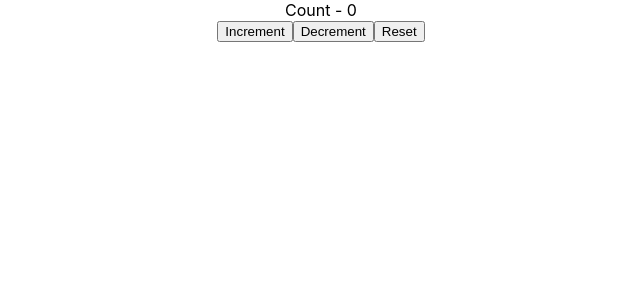
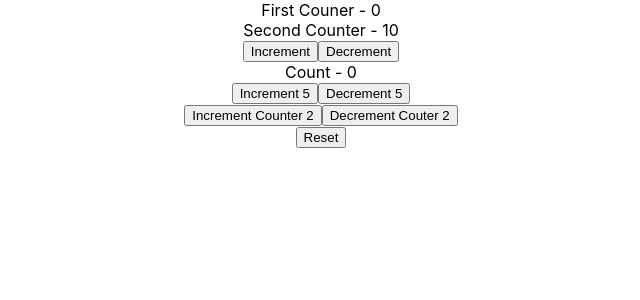
Before and after one commit to esleyms/Base-React, a React (Create React App) app: page / in a window 1280 px wide. Shown: the top 300 px of the page, without its empty margins (319-959 px from the left). Built offline with nearby package versions, Linux system fonts and the light colour scheme.

Commit message:
63 _ 20 - useReducer (complex state & action)

```diff
--- a/src/App.js
+++ b/src/App.js
@@ -1,13 +1,15 @@
 import React, { Component } from 'react';
 import './App.css';
-import CounterOne from './Components/CounterOne';
+//import CounterOne from './Components/CounterOne';
+import CounterTwo from './Components/CounterTwo';
 
 
 class App extends Component {
   render() {
     return (
       <div className="App">
-       <CounterOne/>
+       {/*<CounterOne/>*/}
+       <CounterTwo/>
       </div>
     );
   }
--- /dev/null
+++ b/src/Components/CounterTwo.js
@@ -0,0 +1,56 @@
+import React, { useReducer } from "react";
+
+const initialSate = {
+  firstCounter: 0,
+  secondCounter: 10
+};
+const reducer = (state, action) => {
+  switch (action.type) {
+    case "increment":
+      return { ...state, firstCounter: state.firstCounter + action.value };
+    case "decrement":
+      return { ...state, firstCounter: state.firstCounter - action.value };
+    case "increment2":
+      return { ...state, secondCounter: state.secondCounter + action.value };
+    case "decrement2":
+      return { ...state, secondCounter: state.secondCounter - action.value };
+    case "reset":
+      return initialSate;
+    default:
+      return state;
+  }
+};
+
+function CounterTwo() {
+  const [count, dispatch] = useReducer(reducer, initialSate);
+  return (
+    <div>
+      <div>First Couner - {count.firstCounter}</div>
+      <div>Second Counter - {count.secondCounter}</div>
+      <button onClick={() => dispatch({ type: "increment", value: 1 })}>
+        Increment
+      </button>
+      <button onClick={() => dispatch({ type: "decrement", value: 1 })}>
+        Decrement
+      </button>
+      <div>Count - {count.firstCounter}</div>
+      <button onClick={() => dispatch({ type: "increment", value: 5 })}>
+        Increment 5
+      </button>
+      <button onClick={() => dispatch({ type: "decrement", value: 5 })}>
+        Decrement 5
+      </button>
+      <div>
+      <button onClick={() => dispatch({ type: "increment2", value: 1 })}>
+        Increment Counter 2
+      </button>
+      <button onClick={() => dispatch({ type: "decrement2", value: 1 })}>
+        Decrement Couter 2
+      </button>
+      </div>
+      <button onClick={() => dispatch({ type: "reset" })}>Reset</button>
+    </div>
+  );
+}
+
+export default CounterTwo;
```
